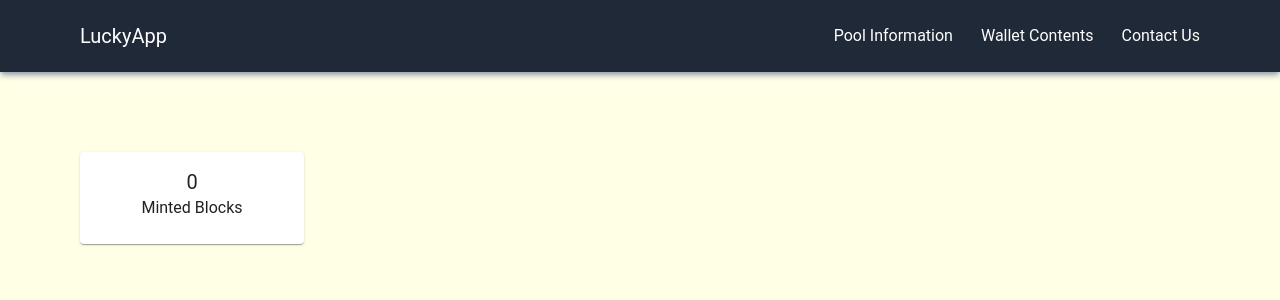
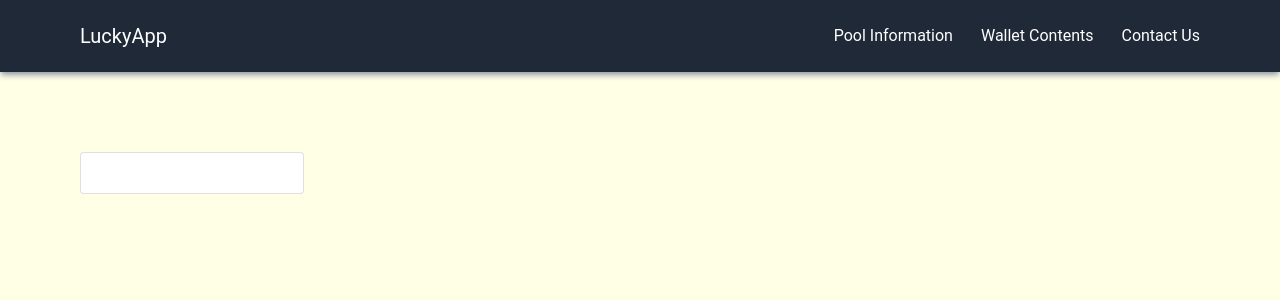
Before and after one commit to shahbazpro2/lucky, a React (Create React App) app: page /pool in a window 1280 px wide. Shown: the top 300 px of the page. Built offline with nearby package versions, Linux system fonts and the light colour scheme.

Commit message:
Make content dynamic

```diff
--- a/src/components/pages/pool/PoolCard.js
+++ b/src/components/pages/pool/PoolCard.js
@@ -1,13 +1,13 @@
 import { Card, CardContent } from '@mui/material'
 import React from 'react'
 
-const PoolCard = () => {
+const PoolCard = ({ title, value }) => {
     return (
         <div>
-            <Card>
+            <Card variant="outlined">
                 <CardContent className="text-center">
-                    <div className="text-xl">0</div>
-                    <div className="text-base">Minted Blocks</div>
+                    <div className="text-xl">{value}</div>
+                    <div className="text-base">{title}</div>
                 </CardContent>
             </Card>
         </div>
```
